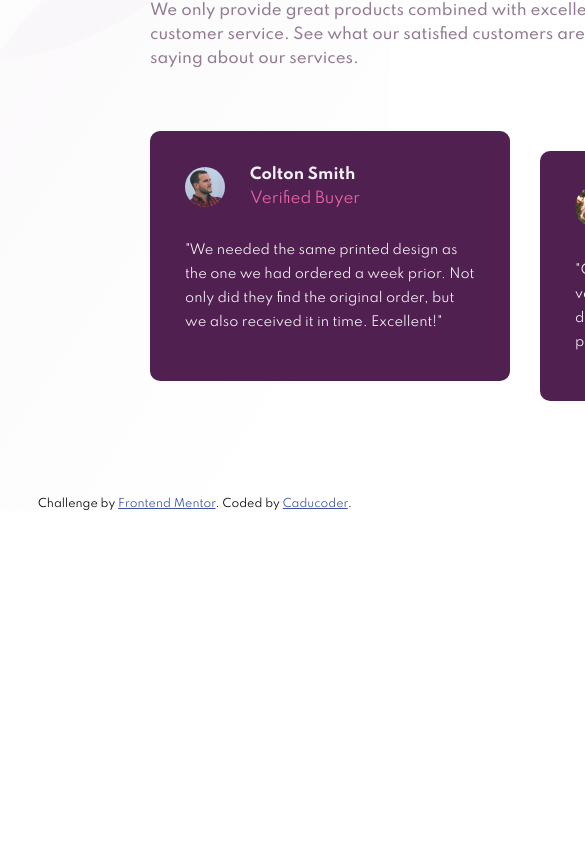
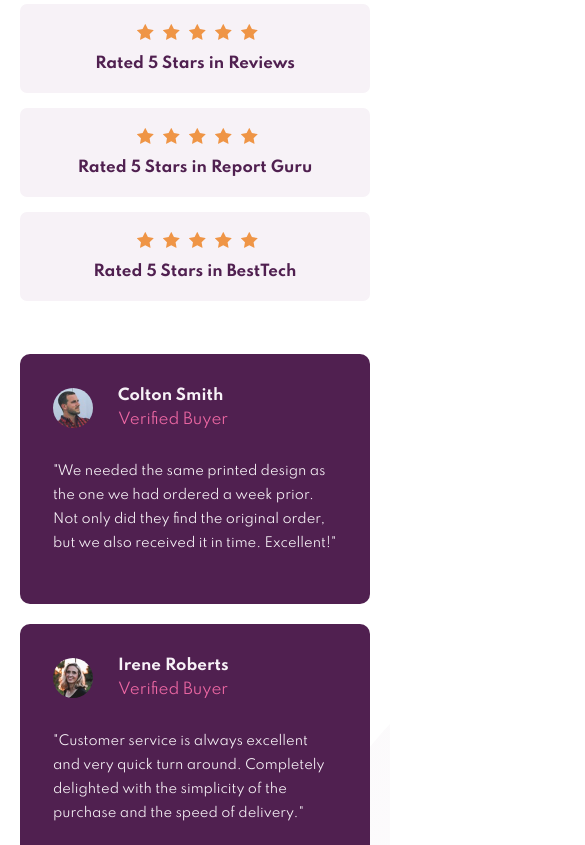
Before and after one commit to caducoder/Social-proof-section, a plain HTML site: page index.html in a window 390 px wide. Shown: the part 302-1147 px from the top of the page, 585 px wide, since content can reach past the window. Before the commit the page ends 844 px from the top, so only its background shows below. Drawn offline with Linux system fonts and the light colour scheme.

Commit message:
Adiciona responsividade

```diff
--- a/index.html
+++ b/index.html
@@ -1,15 +1,15 @@
 <!DOCTYPE html>
 <html lang="en">
   <head>
-    <meta charset="UTF-8" />
-    <meta name="viewport" content="width=device-width, initial-scale=1.0" />
+    <meta charset="UTF-8">
+    <meta name="viewport" content="width=device-width, initial-scale=1.0">
 
     <link
       rel="icon"
       type="image/png"
       sizes="32x32"
       href="./images/favicon-32x32.png"
-    />
+    >
 
     <title>Frontend Mentor | Social proof section</title>
     <link rel="stylesheet" href="style.css">
@@ -28,9 +28,30 @@
       </section>
 
       <section class="ratings">
-        <p class="stars">Rated 5 Stars in Reviews</p>
-        <p class="stars second">Rated 5 Stars in Report Guru</p>
-        <p class="stars third">Rated 5 Stars in BestTech</p>
+        <div class="review">
+          <img src="./images/icon-star.svg" alt="star">
+          <img src="./images/icon-star.svg" alt="star">
+          <img src="./images/icon-star.svg" alt="star">
+          <img src="./images/icon-star.svg" alt="star">
+          <img src="./images/icon-star.svg" alt="star">
+          <span>Rated 5 Stars in Reviews</span>
+        </div>
+        <div class="review second">
+          <img src="./images/icon-star.svg" alt="star">
+          <img src="./images/icon-star.svg" alt="star">
+          <img src="./images/icon-star.svg" alt="star">
+          <img src="./images/icon-star.svg" alt="star">
+          <img src="./images/icon-star.svg" alt="star">
+          <span>Rated 5 Stars in Report Guru</span>
+        </div>
+        <div class="review third">
+          <img src="./images/icon-star.svg" alt="star">
+          <img src="./images/icon-star.svg" alt="star">
+          <img src="./images/icon-star.svg" alt="star">
+          <img src="./images/icon-star.svg" alt="star">
+          <img src="./images/icon-star.svg" alt="star">
+          <span>Rated 5 Stars in BestTech</span>
+        </div>
       </section>
 
       <section class="comments">
--- a/style.css
+++ b/style.css
@@ -51,12 +51,17 @@ body{
    width: 330px;
 }
 
+/*temp*/
+.border1{
+   border: 1px solid black;
+}
+
 .ratings{
    width: 50%;
 }
 
-.stars{
-   padding: 15px 0px 15px 25px;
+.review{
+   padding: 15px;
    border-radius: 7px;
    background-color: var(--lightgraymagenta);
    width: 450px;
@@ -65,17 +70,19 @@ body{
    margin-bottom: 15px;
 }
 
-.stars::before{
-   content: url(images/icon-star.svg) " " url(images/icon-star.svg) " " url(images/icon-star.svg) " " url(images/icon-star.svg) " " url(images/icon-star.svg);
-   margin-right: 30px;
-
+.review img{
+   margin-left: 5px;
 }
 
-.stars.second{
+.review span{
+   margin-left: 30px;
+}
+
+.review.second{
    margin-left: 60px;
 }
 
-.stars.third{
+.review.third{
    margin-left: auto;
 }
 
@@ -140,3 +147,89 @@ body{
 .attribution a {
    color: hsl(228, 45%, 44%);
 }
+
+/*RESPONSIVE*/
+
+@media (max-width:500px){
+   body{
+      font-size: 15px;
+      font-family: 'Spartan', sans-serif;
+      background-image: url(./images/bg-pattern-top-mobile.svg), url(./images/bg-pattern-bottom-mobile.svg);
+      background-repeat: no-repeat;
+      background-position: top 0px left 0px, bottom 0px right 0px;
+   }
+   .container{
+      width: 100%;
+      height: max-content;
+      padding: 0px 20px;
+      display: flex;
+      flex-wrap: nowrap;
+      flex-direction: column;
+      align-items: center;
+   }
+   .main-text{
+      width: 100%;
+   }
+   .main-text .descrip{
+      color: var(--darkgraymagenta);
+      font-weight: 500;
+      width: 100%;
+      margin-top: 30px;
+      line-height: 24px;
+      text-align: center;
+   }
+   .big-title{
+      color: var(--darkmagenta);
+      font-weight: 700;
+      font-size: 30px;
+      line-height: 30px;
+      width: 100%;
+      text-align: center;
+      margin-top: 80px;
+   }
+   .ratings{
+      width: 100%;
+      display: flex;
+      flex-direction: column;
+      height: 270px;
+      justify-content: space-between;
+      margin-top: 40px;
+   }
+   .review{
+      padding: 20px;
+      border-radius: 7px;
+      background-color: var(--lightgraymagenta);
+      width: 100%;
+      color: var(--darkmagenta);
+      font-weight: 700;
+      text-align: center;
+   }
+   .review span{
+      display: block;
+      margin: 10px 0 0 0;
+   }
+   .review.second{
+      margin-left: 0;
+   }
+   .review.third{
+      margin-left: 0;
+   }
+   .comments{
+      width: 100%;
+      display: flex;
+      flex-direction: column;
+      margin-bottom: 70px;
+   }
+   .comments-box{
+      background-color: var(--darkmagenta);
+      width: 100%;
+      height: 250px;
+      padding: 33px;
+      border-radius: 10px;
+      margin-top: 20px;
+      color: var(--lightgraymagenta);
+   }
+   .comments-box.third{
+      margin-top: 20px;
+   }
+}
```
